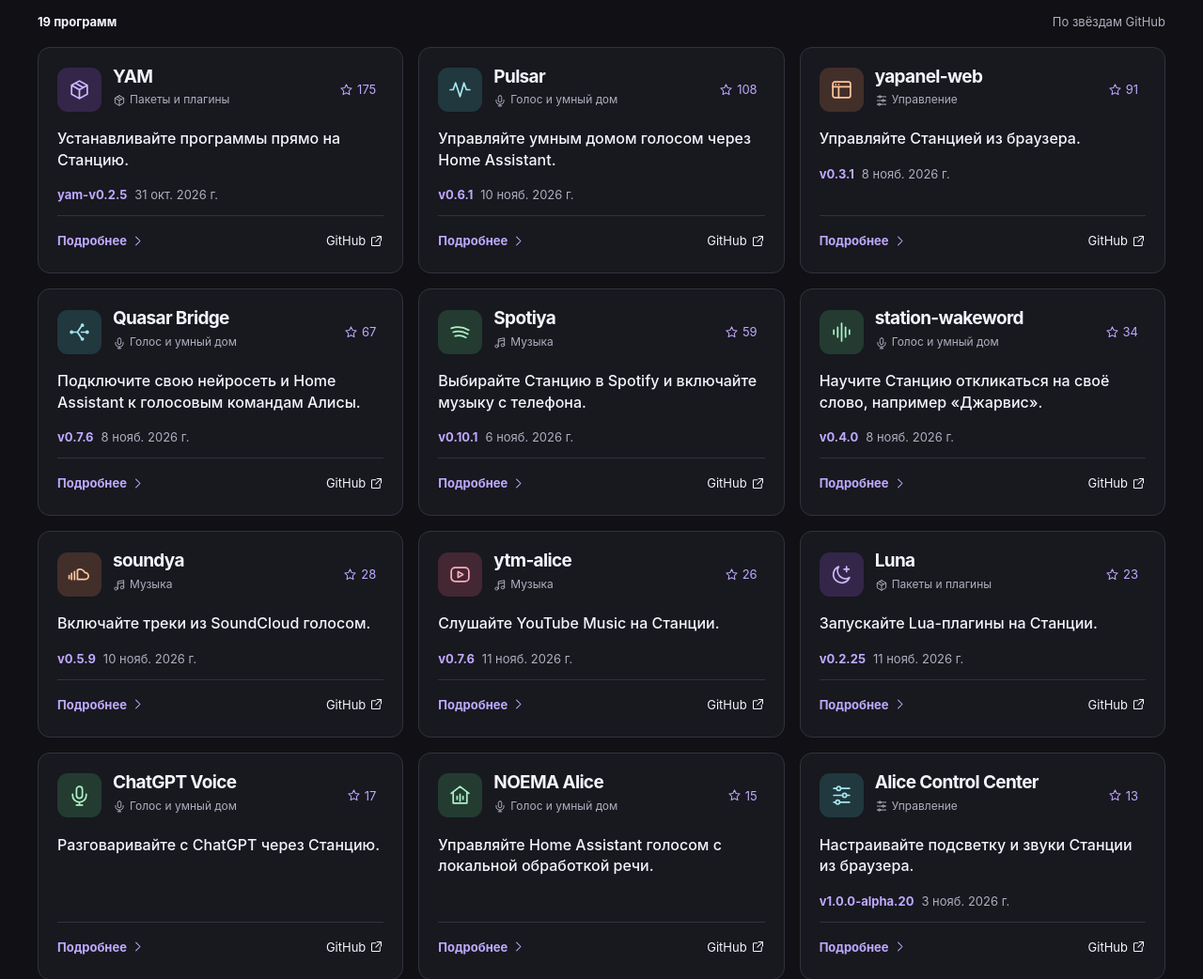
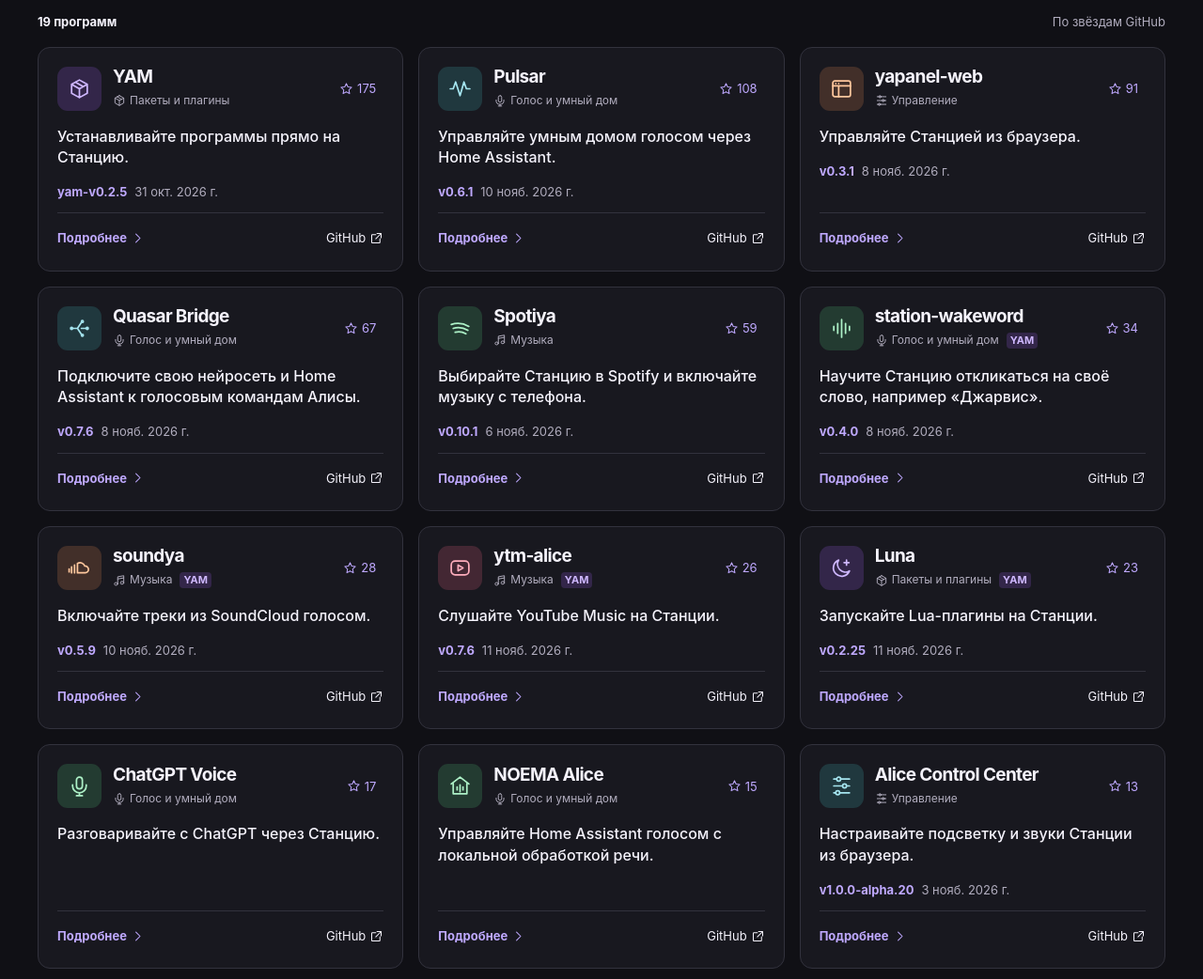
Before and after one commit to Razdva122/awesome-yandex-station, a plain HTML site: page index.html in a window 1280 px wide. Shown: the part 866-1908 px from the top of the page at 94% size. Drawn offline with Linux system fonts and the light colour scheme.

Commit message:
Mark projects installable through YAM

```diff
--- a/app.mjs
+++ b/app.mjs
@@ -71,6 +71,18 @@ function categoryLabel(category, label) {
   return element('span', 'category-label', [icon(categoryIcons[category]), document.createTextNode(label)]);
 }
 
+function projectLabels(project, categories) {
+  const labels = element('div', 'project-labels', [
+    categoryLabel(project.category, categories[project.category])
+  ]);
+  if (project.yamInstall) {
+    const badge = element('span', 'yam-badge', 'YAM');
+    badge.title = 'Установка через YAM';
+    labels.append(badge);
+  }
+  return labels;
+}
+
 function link(href, label, className, withIcon = false) {
   const node = element('a', className, label);
   node.href = href;
@@ -138,7 +150,7 @@ function showDetails(project, data) {
   title.id = 'project-title';
   const head = element('div', 'detail-top', [
     projectIcon(project),
-    element('div', '', [title, categoryLabel(project.category, categories[project.category])])
+    element('div', '', [title, projectLabels(project, categories)])
   ]);
   const intro = element('p', 'detail-intro', project.description);
   const github = link(project.repo, 'Открыть на GitHub', 'repo-link', true);
@@ -218,7 +230,7 @@ function projectCard(project, data) {
       projectIcon(project),
       element('div', '', [
         element('h3', '', project.name),
-        categoryLabel(project.category, data.categories[project.category])
+        projectLabels(project, data.categories)
       ]),
       starLink(project)
     ]),
--- a/styles.css
+++ b/styles.css
@@ -116,7 +116,8 @@ h1 { font-size: clamp(36px, 4.7vw, 66px); line-height: .99; font-weight: 770; le
 .green { --icon-fg: var(--green); --icon-bg: var(--green-bg); }
 .rose { --icon-fg: var(--rose); --icon-bg: var(--rose-bg); }
 .project h3 { font-size: 19px; line-height: 1.2; letter-spacing: -.035em; }
-.project-top .category-label, .detail-top .category-label { margin-top: 4px; }
+.project-labels { display: flex; flex-wrap: wrap; align-items: center; gap: 4px 8px; margin-top: 4px; }
+.yam-badge { display: inline-block; padding: 0 4px; border-radius: 4px; background: var(--lilac-bg); color: var(--lilac); font-size: 11px; font-weight: 650; }
 .star { display: inline-flex; position: relative; z-index: 2; flex: none; align-items: center; justify-content: center; gap: 4px; min-width: 44px; min-height: 44px; margin-left: auto; padding-inline: 8px; border-radius: 8px; font-size: 13px; color: var(--violet); white-space: nowrap; }
 .star:hover { background: var(--hover); color: var(--violet-hover); }
 .star svg, .repo-link svg { width: 15px; height: 15px; }
```
